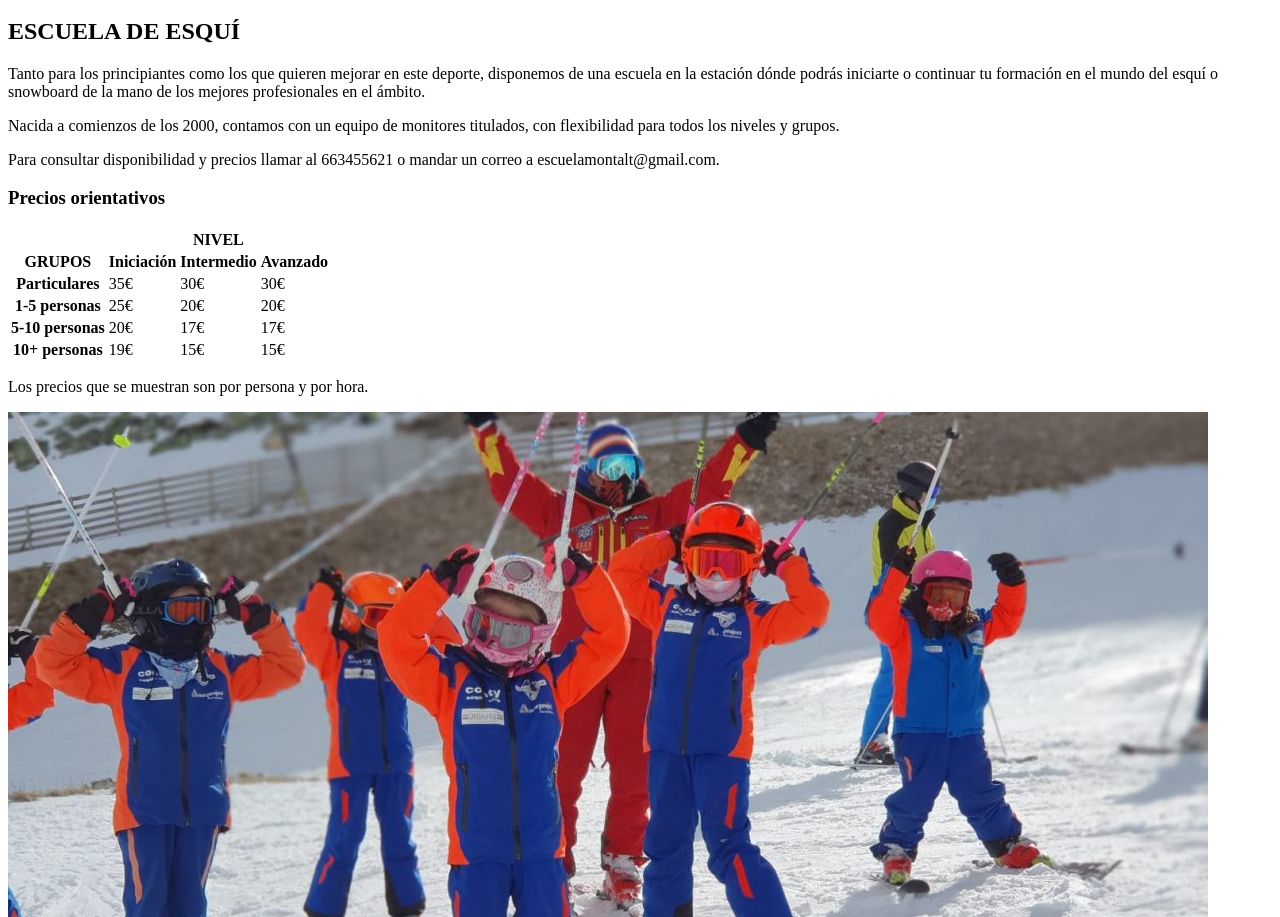
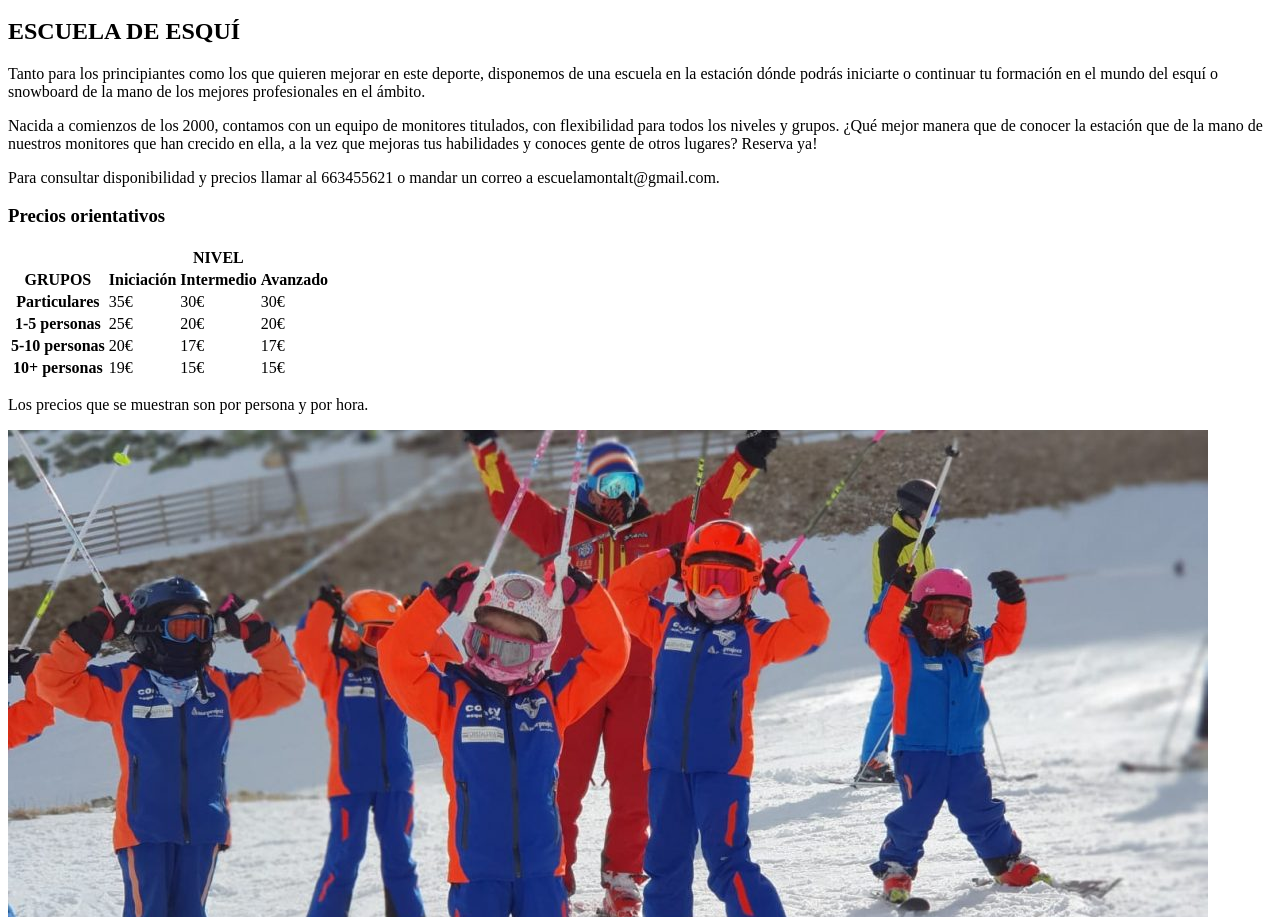
Before and after one commit to antonfarina/MontAlt, a website: page MontAlt/public_html/paginas/escuelaesqui.html in a window 1280 px wide. Shown: the part 1001-1918 px from the top of the page. Drawn offline with Linux system fonts and the light colour scheme.

Commit message:
mas texto

```diff
--- a/MontAlt/public_html/paginas/escuelaesqui.html
+++ b/MontAlt/public_html/paginas/escuelaesqui.html
@@ -14,14 +14,11 @@ and open the template in the editor.
 
     <!Cuerpo de la pagina web>
     <body>
-        <!Cabecera con el nombre de la estacion y la foto>
     <header>
         <h1><a href="index.html">MONT ALT</a></h1>
         <a href="index.html">
             <img src="../Fotos/Logo.svg">
         </a>
-
-
     </header>
 
     <!Panel de navegacion>
@@ -46,7 +43,6 @@ and open the template in the editor.
         </ul>
     </aside>
 
-    <!Seccion con la informacion, el calendario de la estacion y las fotos>
     <section>
         <h2>ESCUELA DE ESQUÍ</h2>
         <p>
@@ -57,7 +53,9 @@ and open the template in the editor.
         </p>
         <p>
             Nacida a comienzos de los 2000, contamos con un equipo de monitores titulados,
-            con flexibilidad para todos los niveles y grupos.
+            con flexibilidad para todos los niveles y grupos. ¿Qué mejor manera que de conocer la estación que
+            de la mano de nuestros monitores que han crecido en ella, a la vez que mejoras
+            tus habilidades y conoces gente de otros lugares? Reserva ya!
         </p>
         <p>
             Para consultar disponibilidad y precios llamar al 663455621 o mandar un correo
```
